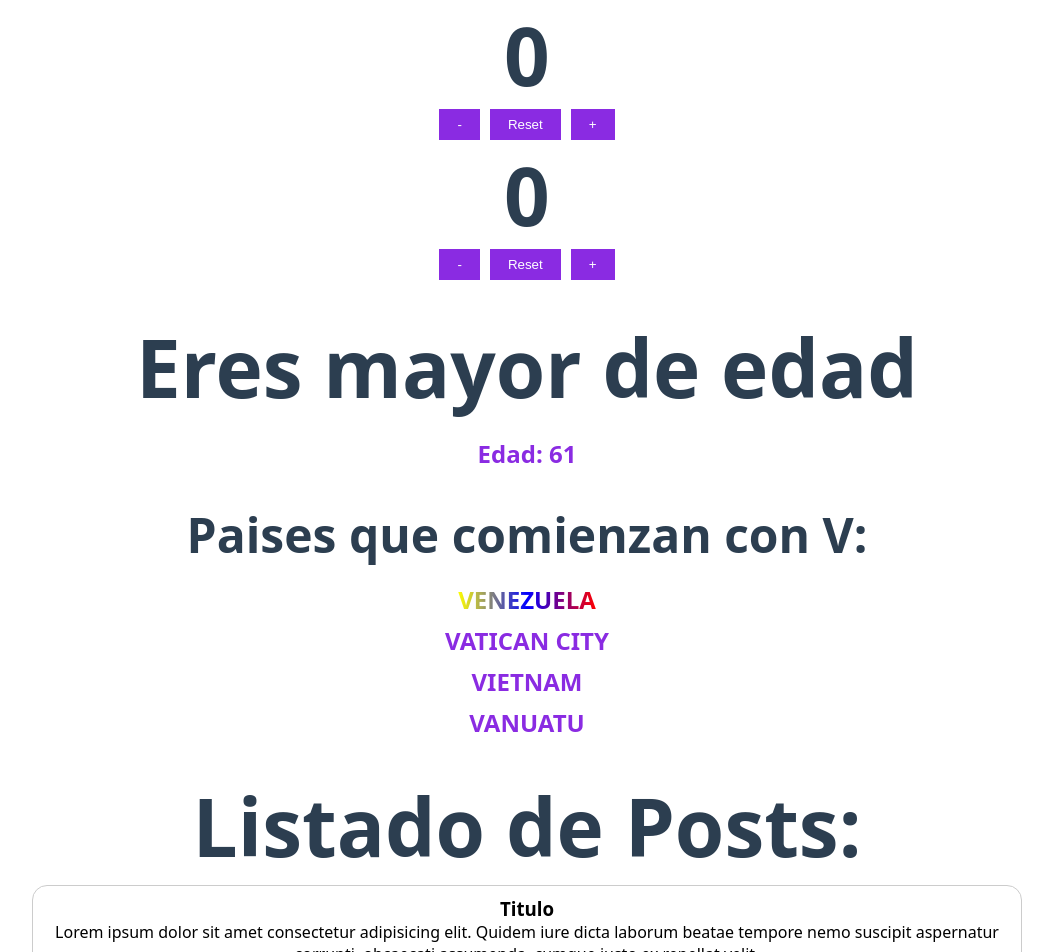
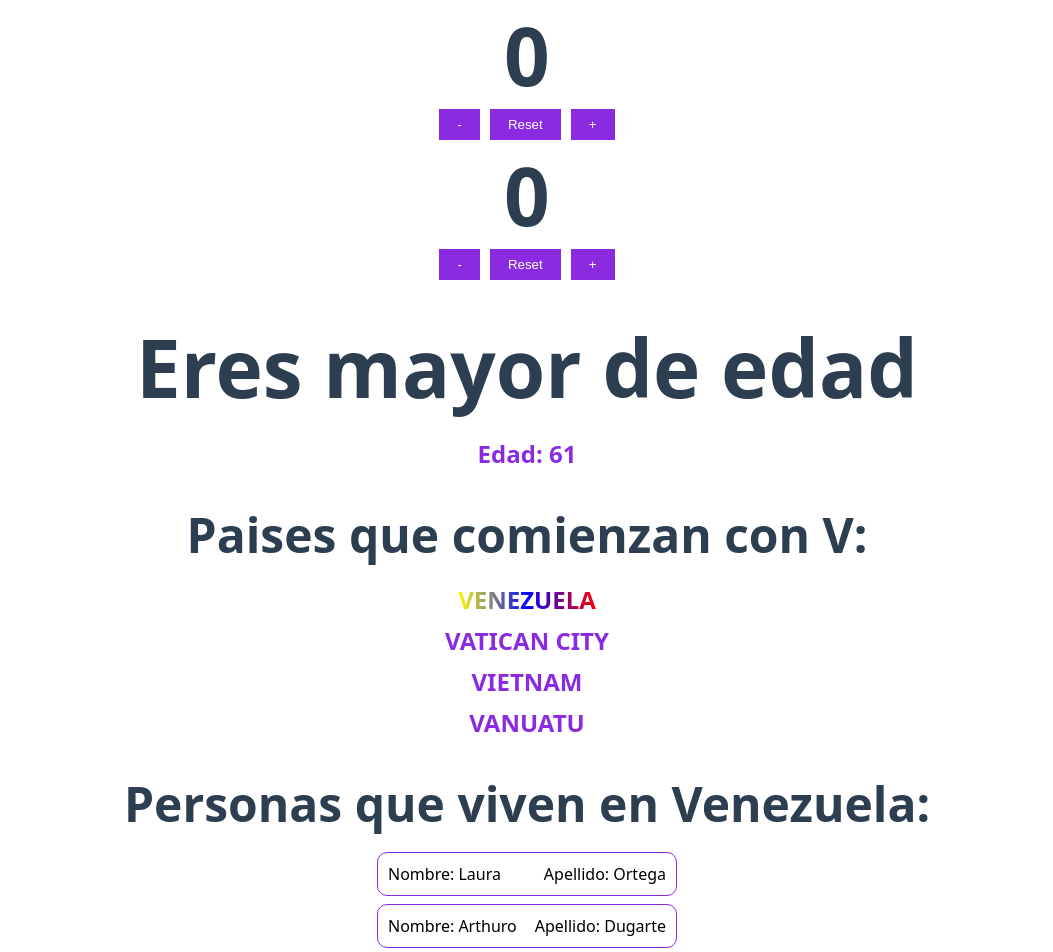
Before and after one commit to Pancratzia/Vue-Projects, a Vue app in the folder helloworld/: page / in a window 1280 px wide. Shown: the top 952 px of the page, without its empty margins (113-1166 px from the left). Built offline with nearby package versions, Linux system fonts and the light colour scheme.

Commit message:
Usando la directa v-for

```diff
--- a/helloworld/src/components/ExampleFor.vue
+++ b/helloworld/src/components/ExampleFor.vue
@@ -2,6 +2,14 @@
     <h1 class="title">Paises que comienzan con V:</h1>
     <ul class="subtitle">
         <li v-for="(country, index) in countries" :key="index"  :class="country==='Venezuela' ? 'item-venezuela item' : 'item'" >{{ country }}</li>
+    </ul>
+
+    <h1 class="title">Personas que viven en Venezuela:</h1>
+    <ul class="subtitle">
+        <li v-for="(person, index) in personsLivingInVenezuela" :key="index" class="card">
+            <p>Nombre: {{ person.name }}</p>
+            <p>Apellido: {{ person.lastname }}</p>
+        </li>
     </ul>
 </template>
 
@@ -10,6 +18,25 @@ import { ref, Ref } from 'vue';
 
 //Countries that start with V
 let countries:Ref<Array<string>> =ref(['Venezuela', 'Vatican City', 'Vietnam', 'Vanuatu']);
+    interface IName {
+        name: string,
+        lastname: string
+    }
+
+let personsLivingInVenezuela: Ref<Array<IName>> = ref([
+    {
+        name: 'Laura',
+        lastname: 'Ortega',
+    },
+    {
+        name: 'Arthuro',
+        lastname: 'Dugarte',
+    },
+    {
+        name: 'Tiffany',
+        lastname: 'Ortega',
+    }
+]);
 </script>
 
 <style scoped>
@@ -44,5 +71,15 @@ let countries:Ref<Array<string>> =ref(['Venezuela', 'Vatican City', 'Vietnam', '
         background-clip: text;
     }
 
+    .card{
+        border: 1px solid blueviolet;
+        border-radius: 10px;
+        padding: 10px;
+        width: 300px;
+        display: flex;
+        gap: 10px;
+        justify-content: space-between;
+    }
+
 
 </style>
```
